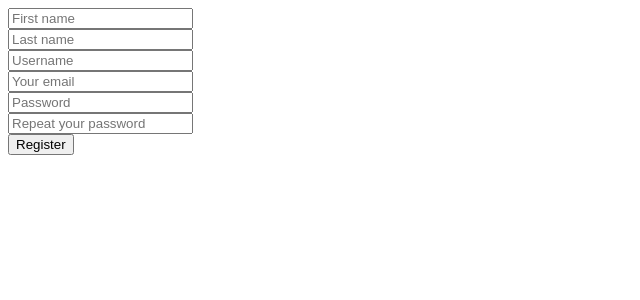
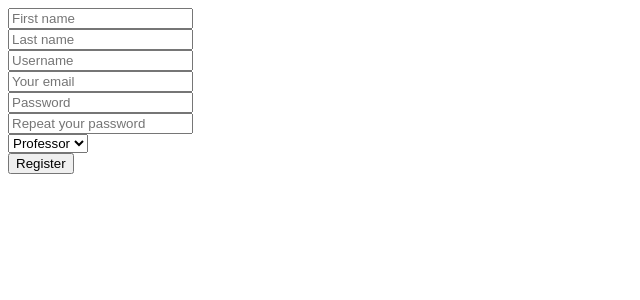
Before and after one commit to Sherkhan7/diploma-work, a Django app: template account/templates/account/signupform.html in a window 1280 px wide. Shown: the top 300 px of the page, without its empty margins (0-640 px from the left). Run offline with Django 3.2, Linux system fonts and the light colour scheme; the template is opened without the code that fills it: values that come from a table or form of the project are taken from there, others are empty.

Commit message:
some changes

```diff
--- a/account/forms.py
+++ b/account/forms.py
@@ -5,8 +5,8 @@ from account import models as app_models
 
 
 class DivErrorList(ErrorList):
-    def __init__(self, initlist=None, error_class='dsdsd'):
-        super().__init__(initlist, error_class)
+    def __init__(self, initlist=None, error_class='list'):
+        super(DivErrorList, self).__init__(initlist, error_class)
 
     def __str__(self):
         return self.as_divs()
@@ -17,7 +17,7 @@ class DivErrorList(ErrorList):
         return format_html(
             '<div class="{}">{}</div>',
             self.error_class,
-            format_html_join('', '<div class="error">{}</div>', ((e,) for e in self))
+            format_html_join('', '<div class="error">* {}</div>', ((e,) for e in self))
         )
 
 
@@ -36,23 +36,31 @@ class SignInForm(forms.Form):
 
 
 class SignUpForm(forms.ModelForm):
-    def __init__(self, *args, **kwargs):
-        kwargs_new = {'error_class': DivErrorList}
-        kwargs_new.update(kwargs)
-        super(SignUpForm, self).__init__(*args, **kwargs_new)
+    """
+        def __init__(self, *args, **kwargs):
+            kwargs_new = {'error_class': DivErrorList}
+            kwargs_new.update(kwargs)
+            super().__init__(*args, **kwargs_new)
+    """
 
     # first_name = forms.CharField(max_length=30, required=True, help_text='Optional.')
     # last_name = forms.CharField(max_length=30, required=True, help_text='Optional.')
     # email = forms.EmailField(max_length=30, required=True, help_text='Required. Inform a valid email address.')
-    password1 = forms.CharField(label='Password', required=False, widget=forms.PasswordInput(attrs={
+    password1 = forms.CharField(label='Password', widget=forms.PasswordInput(attrs={
         'placeholder': _('Password')
     }))
-    password2 = forms.CharField(label='Repeat Password', required=False, widget=forms.PasswordInput(attrs={
+    password2 = forms.CharField(label='Repeat Password', widget=forms.PasswordInput(attrs={
         'placeholder': _('Repeat your password')
     }))
-    username = forms.CharField(required=False, widget=forms.TextInput(attrs={
+    username = forms.CharField(widget=forms.TextInput(attrs={
         'placeholder': _('Username')
     }))
+    email = forms.EmailField(widget=forms.EmailInput(attrs={
+        'placeholder': _('Your email')
+    }))
+    role = forms.ChoiceField(label='User type', choices=app_models.User.ROLE_CHOICES, widget=forms.Select(attrs={
+        'class': 'select'}
+    ))
 
     class Meta:
         model = app_models.User
@@ -64,10 +72,8 @@ class SignUpForm(forms.ModelForm):
             'last_name': forms.TextInput(attrs={
                 'placeholder': _('Last name')
             }),
-            'username': forms.TextInput(attrs={
-                'placeholder': _('Username')
-            }),
-            'email': forms.TextInput(attrs={
-                'placeholder': _('Your email')
-            }),
         }
+
+    def clean(self):
+        super(SignUpForm, self).clean()
+        print(self.cleaned_data)
--- a/account/models.py
+++ b/account/models.py
@@ -1,6 +1,7 @@
 from django.db import models
 from django.contrib.auth.models import AbstractUser
 from django.utils.translation import gettext_lazy as _
+from django.urls import reverse
 
 
 class User(AbstractUser):
@@ -11,8 +12,13 @@ class User(AbstractUser):
         (STUDENT, 'Student'),
     )
 
-    email = models.EmailField(_('email address'), blank=True, unique=True)
-    role = models.PositiveSmallIntegerField(choices=ROLE_CHOICES, blank=False, null=True)
+    first_name = models.CharField(_('first name'), max_length=150)
+    last_name = models.CharField(_('last name'), max_length=150)
+    email = models.EmailField(_('email address'), unique=True)
+    role = models.PositiveSmallIntegerField(choices=ROLE_CHOICES)
 
     USERNAME_FIELD = 'email'
     REQUIRED_FIELDS = []
+
+    def get_absolute_url(self):
+        return reverse('account:detail', kwargs={'username': self.username})
--- /dev/null
+++ b/account/templates/account/accout.html
@@ -0,0 +1 @@
+<h1>Hello</h1>
--- a/account/templates/account/signupform.html
+++ b/account/templates/account/signupform.html
@@ -4,20 +4,28 @@
     {#    {{ form.as_p }}#}
     {#    <br>#}
     <div class="form-group">
+        <div class="form-group">
             <label for="{{ form.first_name.id_for_label }}"><i class="zmdi zmdi-account-o material-icons-name"></i></label>
             {{ form.first_name }}
+        </div>
         {{ form.first_name.errors }}
         {#        <input type="text" name="name" id="name" placeholder="Your Name"/>#}
     </div>
+
+    <div class="form-group">
         <div class="form-group">
             <label for="{{ form.last_name.id_for_label }}"><i class="zmdi zmdi-account-o material-icons-name"></i></label>
             {{ form.last_name }}
+        </div>
         {{ form.last_name.errors }}
         {#        <input type="text" name="name" id="name" placeholder="Your Name"/>#}
     </div>
+
+    <div class="form-group">
         <div class="form-group">
             <label for="{{ form.username.id_for_label }}"><i class="zmdi zmdi-account material-icons-name"></i></label>
             {{ form.username }}
+        </div>
         {{ form.username.errors }}
         {#        <input type="text" name="name" id="name" placeholder="Your Name"/>#}
     </div>
@@ -37,8 +45,10 @@
     </div>
 
     <div class="form-group">
+        <div class="form-group">
             <label for="{{ form.password1.id_for_label }}"><i class="zmdi zmdi-lock"></i></label>
             {{ form.password1 }}
+        </div>
         {{ form.password1.errors }}
         {#        <input type="password" name="pass" id="pass" placeholder="Password"/>#}
     </div>
@@ -58,6 +68,13 @@
     </div>
     {% endcomment %}
 
+    <div class="form-group">
+        <div class="form-group">
+            {{ form.role }}
+        </div>
+        {{ form.role.errors }}
+    </div>
+
     <div class="form-group form-button">
         <input type="submit" name="signup" id="signup" class="form-submit" value="Register"/>
     </div>
--- a/account/urls.py
+++ b/account/urls.py
@@ -8,5 +8,6 @@ urlpatterns = [
     path('', RedirectView.as_view(pattern_name='account:signin')),
     path('sign-in/', views.SignInFormView.as_view(), name='signin'),
     path('sign-up/', views.SignUpView.as_view(), name='signup'),
+    path('account/<str:slug>/', views.AccountDetailView.as_view(), name='detail'),
     # path('login/', views.login, name='login_form'),
 ]
--- a/account/views.py
+++ b/account/views.py
@@ -30,5 +30,11 @@ class SignUpView(generic.CreateView):
     form_class = forms.SignUpForm
     template_name = 'account/signup.html'
 
+
+class AccountDetailView(generic.DetailView):
+    model = User
+    slug_field = 'username'
+    template_name = 'account/accout.html'
+
 # def login(request):
 #     return HttpResponse('login')
```
Also changed, not shown: diploma_work/settings.py (+4 -4 lines). Lines whose indentation alone changed are shown as unchanged.
